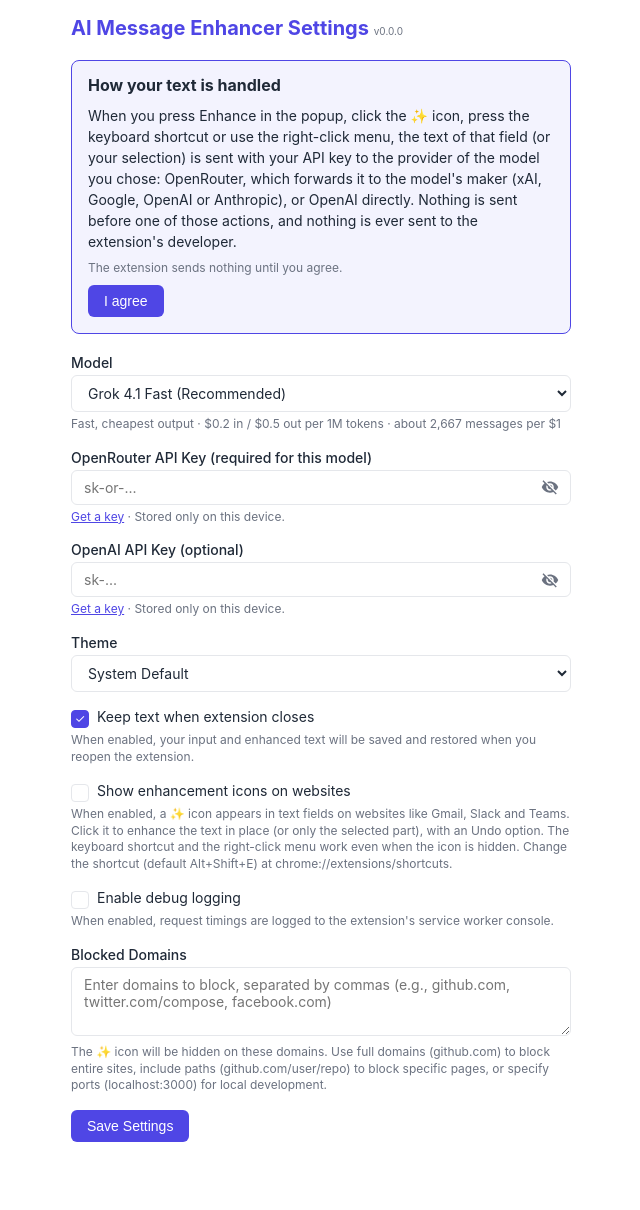
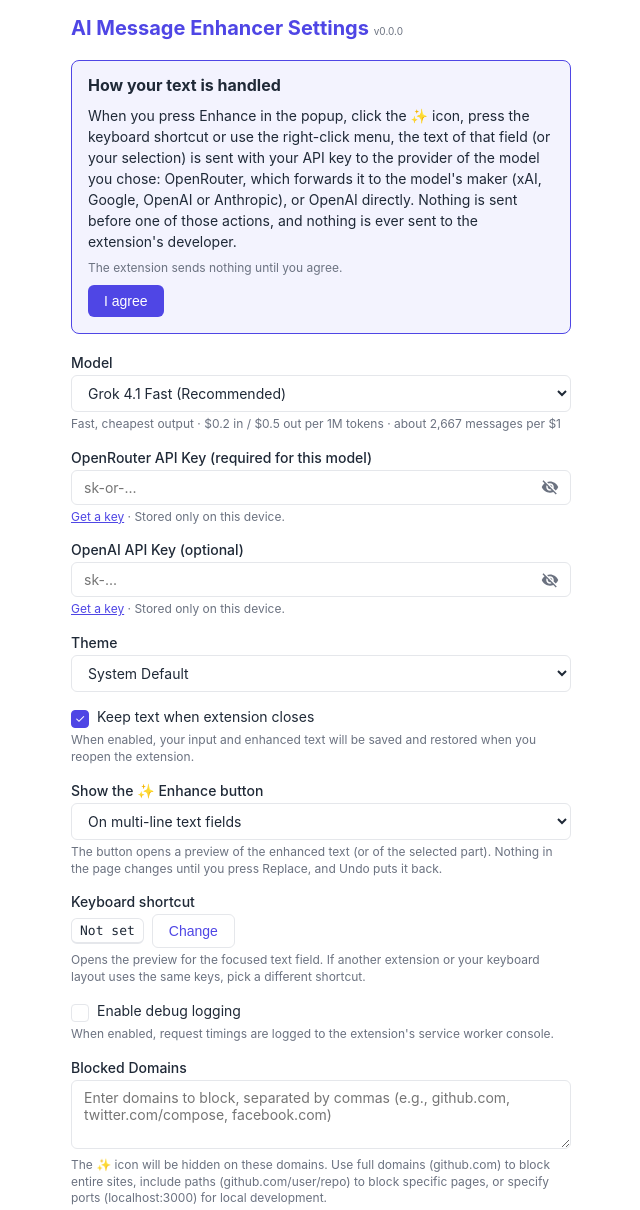
Before and after one commit to g-guerzoni/chrome-extension-messages-enhancer, a browser extension: page src/interface/options.html in a window 1280 px wide. Shown: the top 1210 px of the page, without its empty margins (319-959 px from the left). Before the commit the page ends 1158 px from the top, so only its background shows below. Drawn offline with Linux system fonts and the light colour scheme.

Commit message:
feat(settings): choose where the Enhance button shows and see the shortcut

```diff
--- a/src/interface/options.html
+++ b/src/interface/options.html
@@ -51,12 +51,22 @@
     </div>
 
     <div class="form-group">
-        <label class="checkbox-label">
-            <input type="checkbox" id="content-script">
-            <span class="checkmark"></span>
-            Show enhancement icons on websites
-        </label>
-        <p class="help-text">When enabled, a ✨ icon appears in text fields on websites like Gmail, Slack and Teams. Click it to enhance the text in place (or only the selected part), with an Undo option. The keyboard shortcut and the right-click menu work even when the icon is hidden. Change the shortcut (default Alt+Shift+E) at chrome://extensions/shortcuts.</p>
+        <label for="in-page-trigger">Show the ✨ Enhance button</label>
+        <select id="in-page-trigger">
+            <option value="multiline">On multi-line text fields</option>
+            <option value="sites">Only on Slack, Teams, Gmail and Outlook</option>
+            <option value="off">Never (keyboard shortcut and right-click only)</option>
+        </select>
+        <p class="help-text">The button opens a preview of the enhanced text (or of the selected part). Nothing in the page changes until you press Replace, and Undo puts it back.</p>
+    </div>
+
+    <div class="form-group">
+        <span class="label">Keyboard shortcut</span>
+        <div class="shortcut-row">
+            <kbd id="shortcut">Not set</kbd>
+            <button type="button" id="change-shortcut" class="secondary-button">Change</button>
+        </div>
+        <p class="help-text">Opens the preview for the focused text field. If another extension or your keyboard layout uses the same keys, pick a different shortcut.</p>
     </div>
 
     <div class="form-group">
--- a/src/scripts/options.js
+++ b/src/scripts/options.js
@@ -5,7 +5,8 @@ const modelHelp = document.getElementById("model-help");
 const apiKeysContainer = document.getElementById("api-keys");
 const themeSelect = document.getElementById("theme");
 const keepTextCheckbox = document.getElementById("keep-text");
-const contentScriptCheckbox = document.getElementById("content-script");
+const inPageTriggerSelect = document.getElementById("in-page-trigger");
+const shortcutLabel = document.getElementById("shortcut");
 const debugModeCheckbox = document.getElementById("debug-mode");
 const blockedDomainsTextarea = document.getElementById("blocked-domains");
 const saveButton = document.getElementById("save-btn");
@@ -158,7 +159,7 @@ async function toggleConsent() {
 
 async function loadSettings() {
   const [settings, { model }, apiKeys] = await Promise.all([
-    chrome.storage.sync.get(["theme", "keepTextOnClose", "enableContentScript", "debugMode", "blockedDomains"]),
+    chrome.storage.sync.get(["theme", "keepTextOnClose", "inPageTrigger", "debugMode", "blockedDomains"]),
     chrome.storage.local.get("model"),
     getApiKeys(),
   ]);
@@ -167,7 +168,7 @@ async function loadSettings() {
   modelSelect.value = models.models.some((m) => m.id === model) ? model : models.defaultModel;
   themeSelect.value = settings.theme ?? defaults.theme;
   keepTextCheckbox.checked = settings.keepTextOnClose ?? defaults.keepTextOnClose;
-  contentScriptCheckbox.checked = settings.enableContentScript ?? defaults.enableContentScript;
+  inPageTriggerSelect.value = settings.inPageTrigger ?? defaults.inPageTrigger;
   debugModeCheckbox.checked = settings.debugMode ?? defaults.debugMode;
   blockedDomainsTextarea.value = settings.blockedDomains ?? "";
   for (const [providerId, input] of Object.entries(apiKeyInputs)) input.value = apiKeys[providerId] ?? "";
@@ -219,7 +220,7 @@ async function saveSettings() {
       chrome.storage.sync.set({
         theme: themeSelect.value,
         keepTextOnClose: keepTextCheckbox.checked,
-        enableContentScript: contentScriptCheckbox.checked,
+        inPageTrigger: inPageTriggerSelect.value,
         debugMode: debugModeCheckbox.checked,
         blockedDomains,
       }),
@@ -238,6 +239,11 @@ modelSelect.addEventListener("change", updateModelHelp);
 themeSelect.addEventListener("change", () => applyTheme(themeSelect.value));
 saveButton.addEventListener("click", saveSettings);
 consentButton.addEventListener("click", toggleConsent);
+// Extension pages may open chrome:// URLs through the tabs API, not through links.
+document.getElementById("change-shortcut").addEventListener("click", () => chrome.tabs.create({ url: "chrome://extensions/shortcuts" }));
+chrome.commands.getAll().then((commands) => {
+  shortcutLabel.textContent = commands.find((c) => c.name === "enhance-field")?.shortcut || "Not set";
+});
 document.querySelector("main").addEventListener("input", () => setDirty(true));
 addEventListener("beforeunload", (event) => {
   if (dirty) event.preventDefault();
--- a/src/styles/options.css
+++ b/src/styles/options.css
@@ -11,6 +11,28 @@ h1 {
     color: var(--primary-color);
     margin-bottom: 1.25rem;
     font-size: 1.25rem;
+}
+
+.label {
+    display: block;
+    font-weight: 500;
+    margin-bottom: 0.25rem;
+    font-size: 0.875rem;
+}
+
+.shortcut-row {
+    display: flex;
+    align-items: center;
+    gap: 0.5rem;
+}
+
+kbd {
+    font: 0.8125rem ui-monospace, SFMono-Regular, Menlo, monospace;
+    padding: 0.25rem 0.5rem;
+    border: 1px solid var(--border-color);
+    border-bottom-width: 2px;
+    border-radius: 0.375rem;
+    background-color: var(--input-background);
 }
 
 .notice-panel {
```
